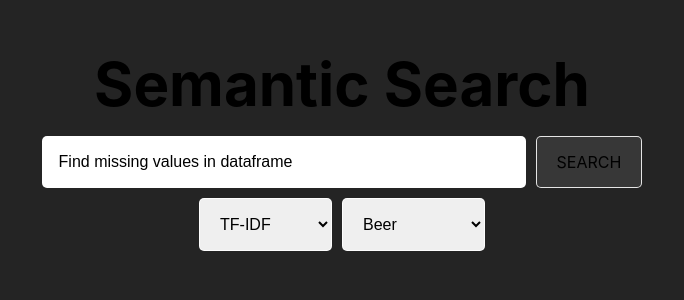
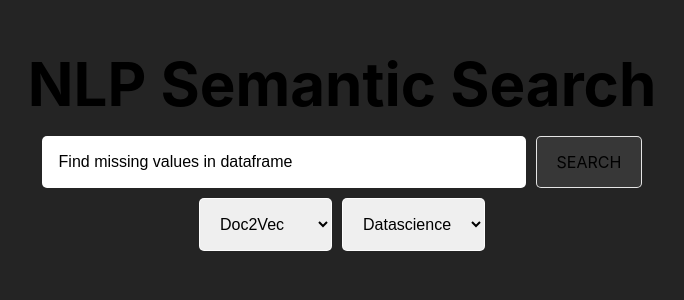
Before and after one commit to muccijacopo/nlp-semantic-search, a Svelte app in the folder frontend/: page / in a window 1280 px wide. Shown: the top 300 px of the page, without its empty margins (298-982 px from the left). Built offline with nearby package versions, Linux system fonts and the light colour scheme.

Commit message:
fix: topic and model default value

```diff
--- a/frontend/src/App.svelte
+++ b/frontend/src/App.svelte
@@ -3,8 +3,8 @@
   import type { Results } from "./interfaces/results";
 
   let searchText = "Find missing values in dataframe";
-  let topic: string;
-  let model: string;
+  let topic = "datascience";
+  let model = "doc2vec";
   let results: Results = [];
   let isLoading = false;
   let showError = false;
@@ -38,7 +38,7 @@
   }
 </script>
 
-<h1>Semantic Search</h1>
+<h1>NLP Semantic Search</h1>
 <div class="search-wrapper">
   <div class="search-input">
     <input type="text" bind:value={searchText} />
```
